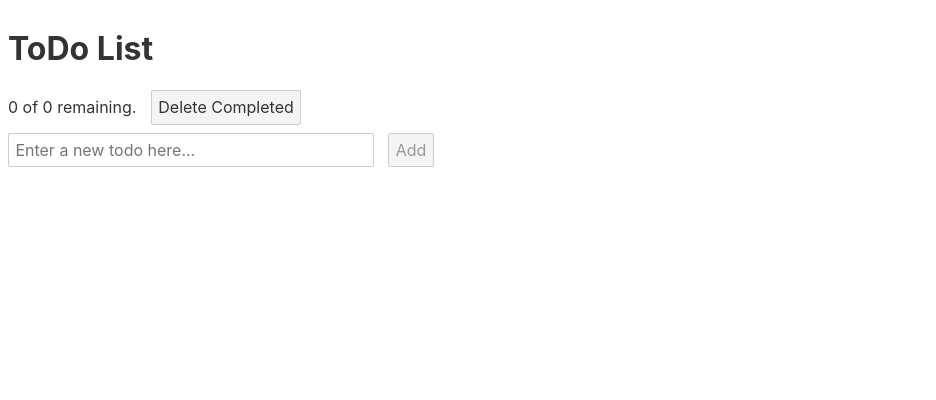
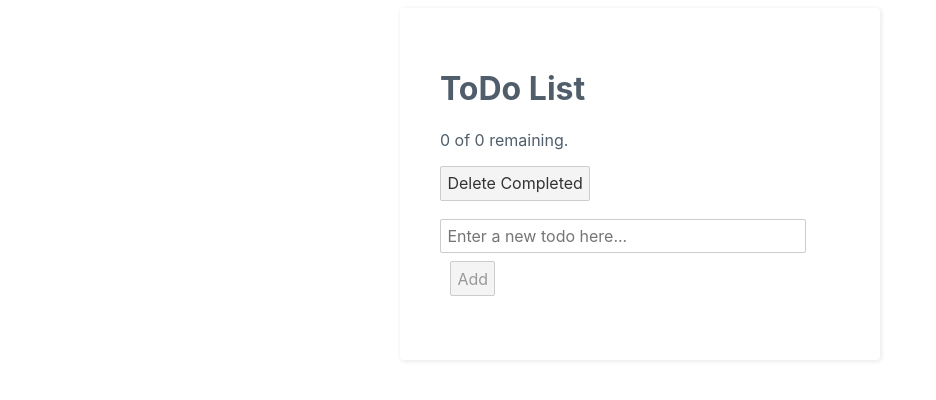
Before and after one commit to mrtkp9993/svelte-todo, a Svelte app: page / in a window 1280 px wide. Shown: the top 400 px of the page, without its empty margins (0-936 px from the left). Built offline with nearby package versions, Linux system fonts and the light colour scheme.

Commit message:
Update App.svelte

```diff
--- a/src/App.svelte
+++ b/src/App.svelte
@@ -43,12 +43,14 @@ https://github.com/mvolkmann/svelte-todo
   } catch (err) {}
 </script>
 
-<div>
+<div class="main">
+  <div class="app">
     <h1>ToDo List</h1>
-  <div>
-    {status}
-    <button on:click={deleteCompleted}>Delete Completed</button>
+    <div class="div">
+      <p>{status}</p>
+      <button style="margin-left: 0px" on:click={deleteCompleted}>Delete Completed</button>
     </div>
+    <div class="div">
       <form on:submit|preventDefault>
         <input
           size="30"
@@ -57,6 +59,8 @@ https://github.com/mvolkmann/svelte-todo
         />
         <button disabled={!todoText} on:click={addTodo}>Add</button>
       </form>
+    </div>
+    <div class="div">
       <ul>
         {#each todos as todo}
           <Todo
@@ -67,8 +71,30 @@ https://github.com/mvolkmann/svelte-todo
         {/each}
       </ul>
     </div>
+  </div>
+</div>
 
 <style>
+  .main {
+    margin: 0;
+    color: #212529;
+    background-color: #fff;
+  }
+
+  .app {
+    max-width: 400px;
+    width: 90%;
+    margin: 0 auto;
+    padding: 40px;
+    border-radius: 4px;
+    color: #505e6c;
+    box-shadow: 1px 1px 5px rgba(0, 0, 0, 0.1);
+  }
+
+  .div {
+    margin-top: 10px;
+  }
+
   button {
     margin-left: 10px;
   }
```
Lines whose indentation alone changed are shown as unchanged.
